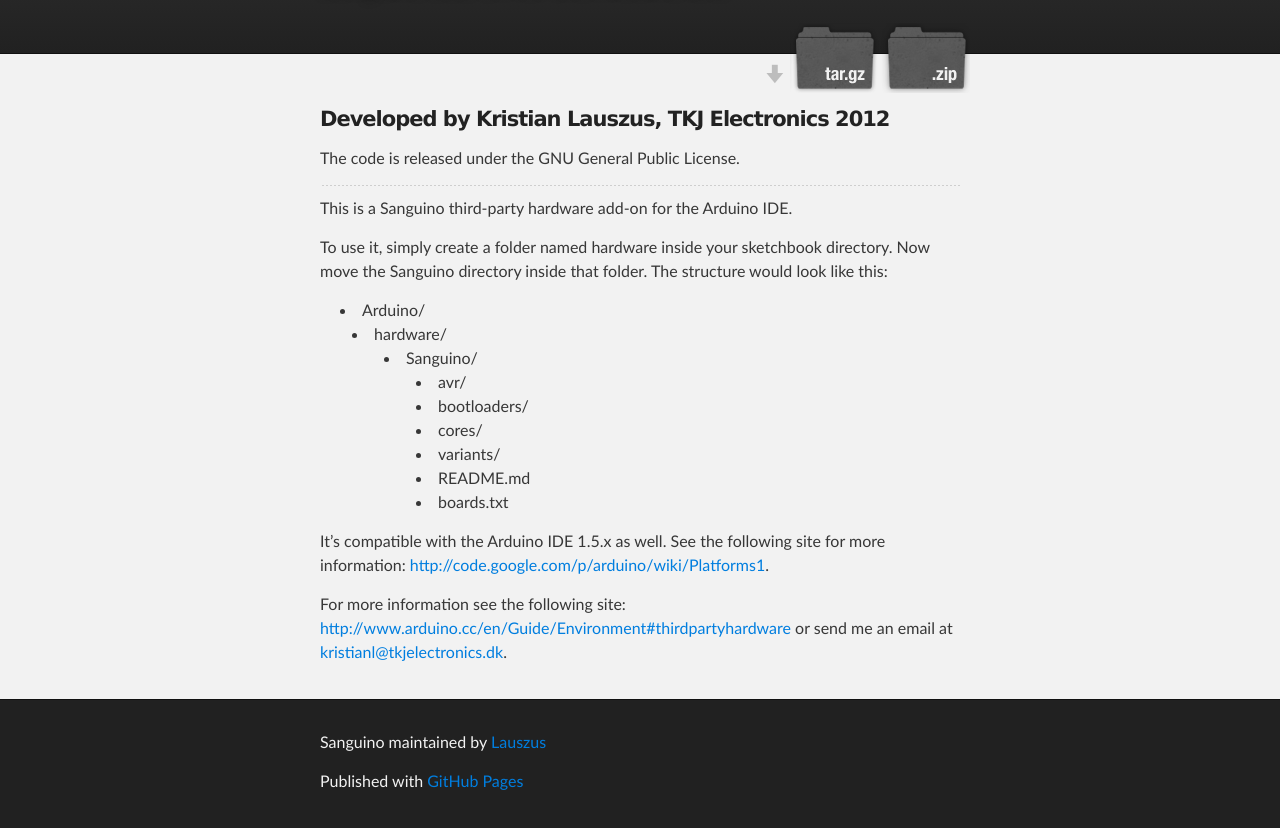
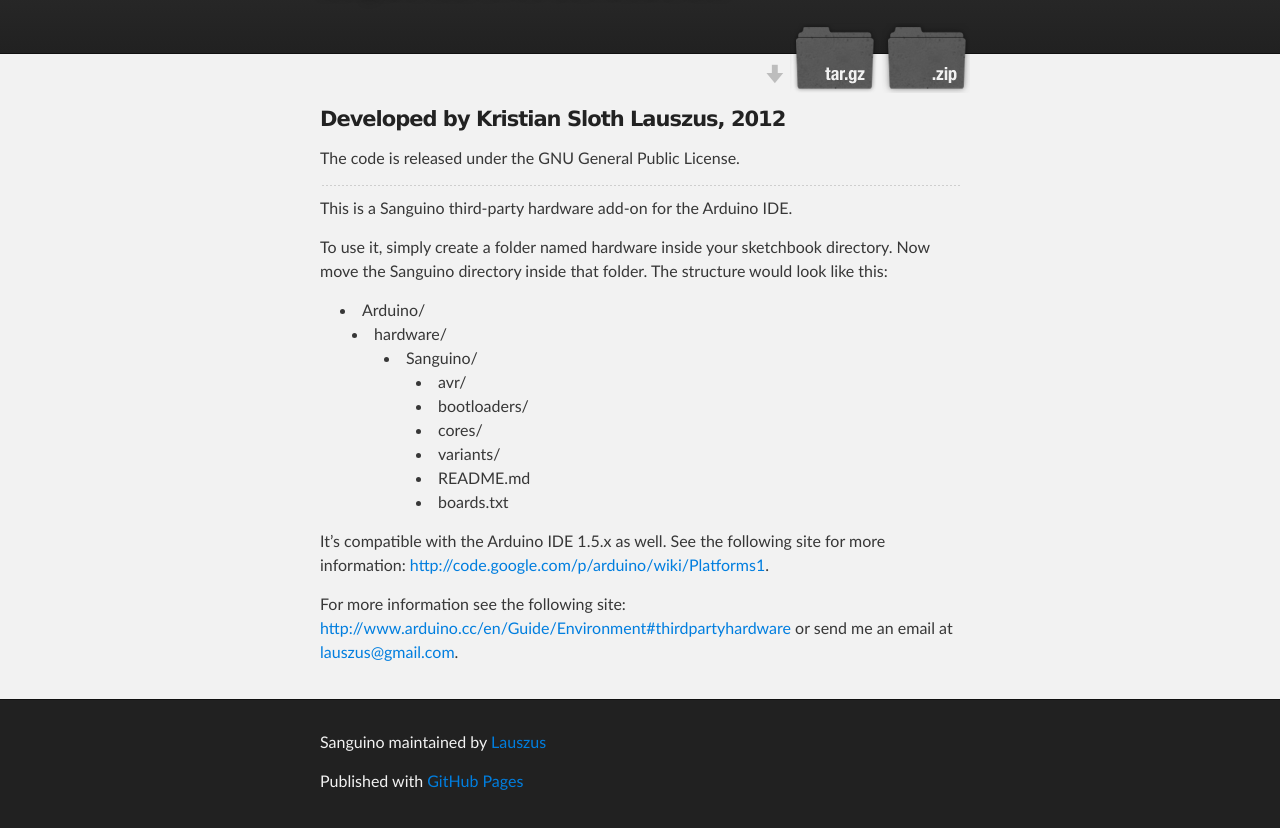
Before and after one commit to Lauszus/Sanguino, a Jekyll site: the page built from index.md, in a window 1280 px wide. Shown: the part 156-984 px from the top of the page. Built offline with Jekyll 4.4.1, drawn with Linux system fonts in a browser that asks for light colours.

Commit message:
Updated links

```diff
--- a/_layouts/default.html
+++ b/_layouts/default.html
@@ -12,7 +12,7 @@
 </head>
 
 <body>
-  <a href="https://github.com/TKJElectronics"><img id="ribbon" src="http://www.tkjelectronics.dk/images/forkus_github.png" alt="Fork us on GitHub"></a>
+  <a href="https://github.com/Lauszus"><img id="ribbon" src="https://s3.amazonaws.com/github/ribbons/forkme_right_white_ffffff.png" alt="Fork me on GitHub"></a>
 
   <!-- HEADER -->
   <div id="header_wrap" class="outer">
--- a/index.md
+++ b/index.md
@@ -4,7 +4,7 @@
 branch: master
 ---
 
-#### Developed by Kristian Lauszus, TKJ Electronics 2012
+#### Developed by Kristian Sloth Lauszus, 2012
 
 The code is released under the GNU General Public License.
 
@@ -29,4 +29,4 @@
 
 It's compatible with the Arduino IDE 1.5.x as well. See the following site for more information: <http://code.google.com/p/arduino/wiki/Platforms1>.
 
-For more information see the following site: <http://www.arduino.cc/en/Guide/Environment#thirdpartyhardware> or send me an email at <a href="mailto:kristianl@tkjelectronics.dk?Subject=Sanguino">kristianl@tkjelectronics.dk</a>.
+For more information see the following site: <http://www.arduino.cc/en/Guide/Environment#thirdpartyhardware> or send me an email at <a href="mailto:lauszus@gmail.com?Subject=Sanguino">lauszus@gmail.com</a>.
--- a/params.json
+++ /dev/null
@@ -1 +0,0 @@
-{"name":"Sanguino","tagline":"Sanguino add-on for the Arduino IDE","body":"#### Developed by Kristian Lauszus, TKJ Electronics 2012\r\n\r\nThe code is released under the GNU General Public License.\r\n_________\r\n\r\nThis is a Sanguino third-party hardware add-on for the Arduino IDE.\r\n\r\nTo use it, simply create a folder named hardware inside your sketchbook directory.\r\nNow move the sanguino directory inside that folder. The structure would look like this:\r\n\r\n/hardware/sanguino/etc.\r\n\r\nA version compatible with the Arduino IDE 1.5.x is also available at the [ide-1.5.x branch](https://github.com/Lauszus/sanguino/tree/ide-1.5.x).\r\n\r\nFor more information see the following site: [http://www.arduino.cc/en/Guide/Environment#thirdpartyhardware](http://www.arduino.cc/en/Guide/Environment#thirdpartyhardware)\r\nor send me an email at <a href=\"mailto:kristianl@tkjelectronics.dk?Subject=BalanduinoAndroidApp\">kristianl@tkjelectronics.dk</a>.","google":"UA-25655064-6","note":"Don't delete this file! It's used internally to help with page regeneration."}
```
